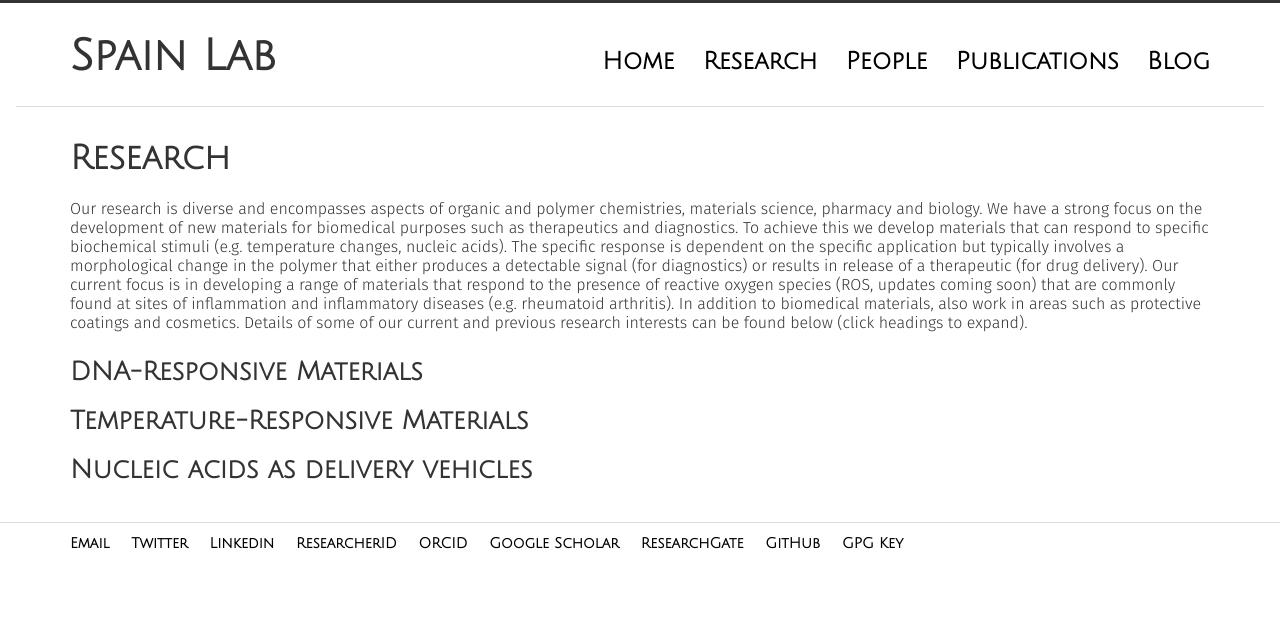
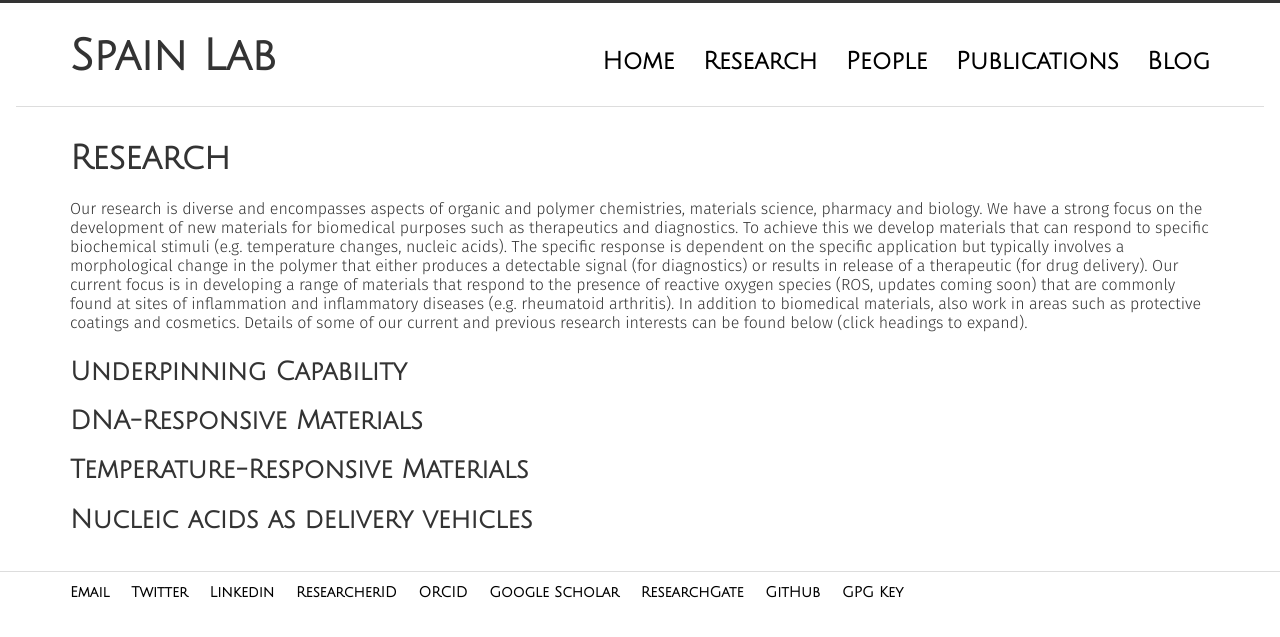
Before and after one commit to sebspain/sebspain.github.io, a Jekyll site: the page research/index.html, which Jekyll copies as it is, in a window 1280 px wide. Shown: the top 637 px of the page. Built offline with Jekyll 4.4.1, drawn with Linux system fonts in a browser that asks for light colours; nearby versions of some CDN libraries.

Commit message:
started underpinning capability

```diff
--- a/research/index.html
+++ b/research/index.html
@@ -78,6 +78,13 @@
             Details of some of our current and previous research interests can be found below (click headings to expand).
             </p>
         </div>
+            <h2 class="expand center-on-mobiles" id="capability">Underpinning Capability</h2>
+            <div id="capability_div" class="expand center-on-mobiles">
+
+            <p>
+            At our heart we are a synthetic polymer chemistry group.
+            Unlike many synthetic groups, we are not wedded to a particularly family of materials <em>or</em> synthetic techniques, instead choosing the tool that we think is the best fit for the job.
+            </div>
             <h2 class="expand center-on-mobiles" id="dna">DNA-Responsive Materials</h2>
             <div id="dna_div" class="expand center-on-mobiles">
 
@@ -161,6 +164,9 @@
 </footer>
 
 <script>
+$( "#capability" ).click(function() {
+  $( "#capability_div" ).toggle();
+});
 $( "#dna" ).click(function() {
   $( "#dna_div" ).toggle();
 });
```
Also changed, not shown: other parts of research/index.html (+0 -4 lines).
